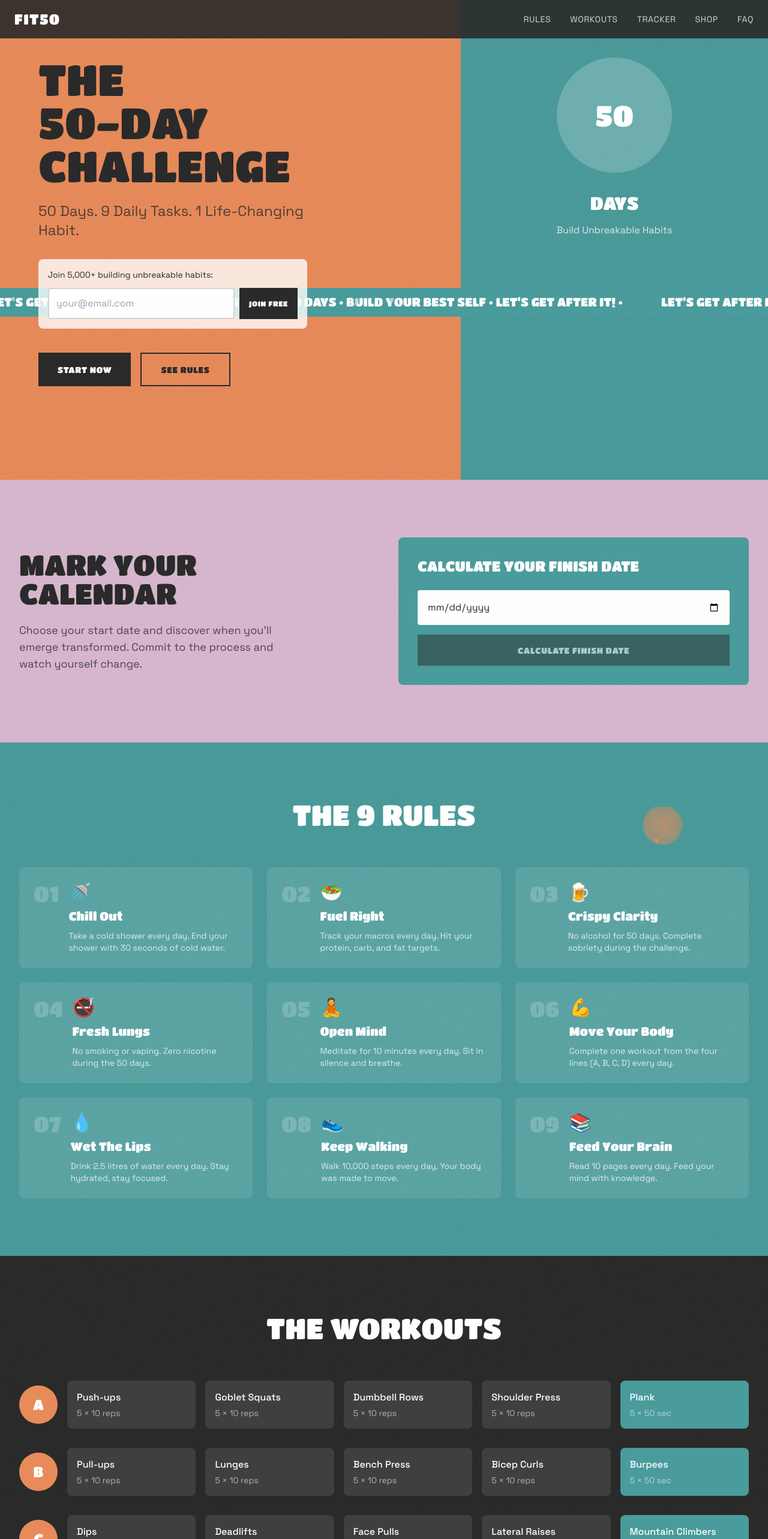
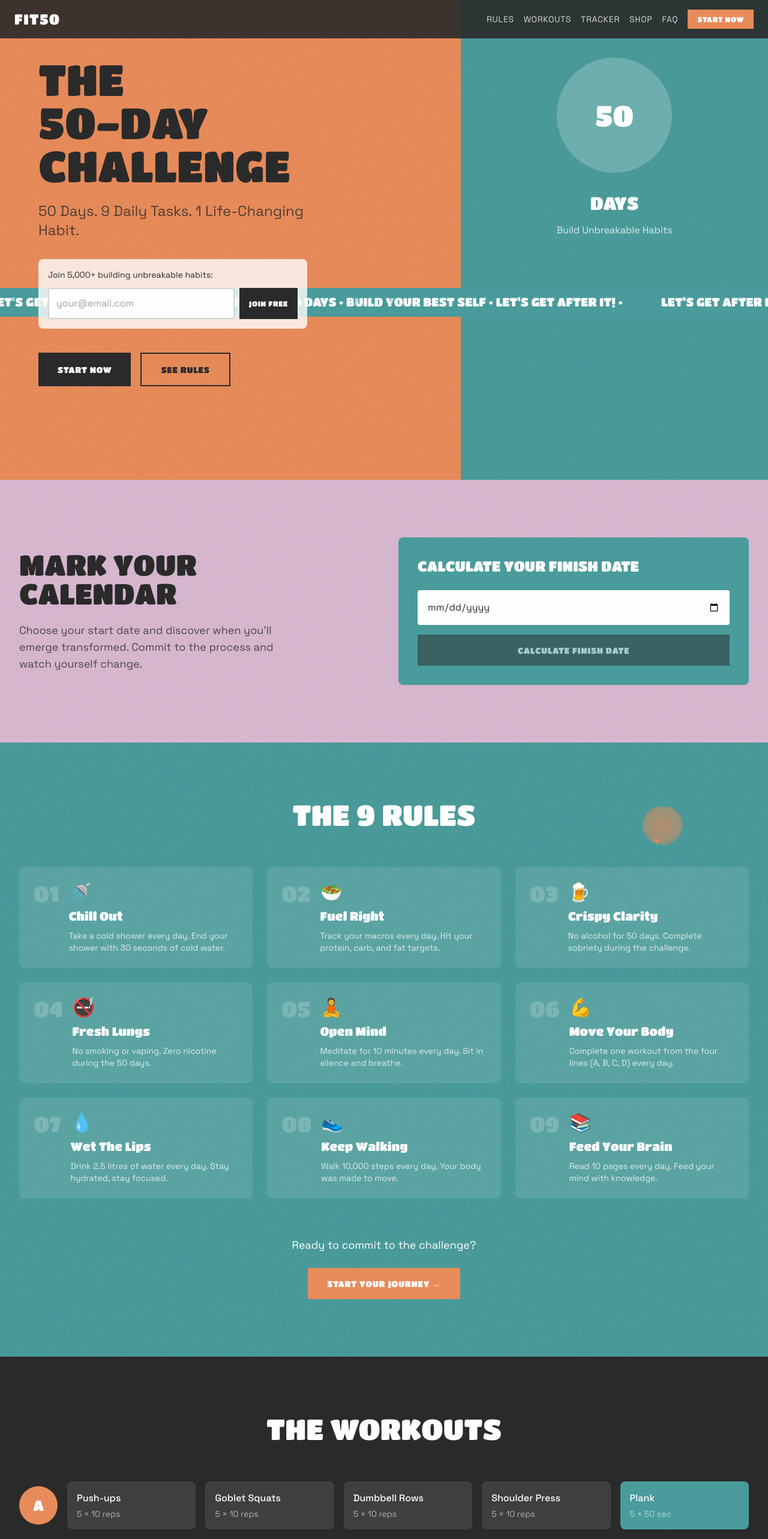
Before and after one commit to barnymurt/fit50, a Next.js app: page / in a window 1280 px wide. Shown: the top 2566 px of the page at 60% size. Built offline with nearby package versions, Linux system fonts and the light colour scheme.

Commit message:
Add CTAs across all sections
- Rules: 'Start Your Journey' button
- Workouts: 'Start Tracking Now' button
- Calculator: 'Start Tracking' button after date calculation
- FAQ: 'Begin The Challenge' button
- Nav: Added 'Start Now' coral button

```diff
--- a/src/components/Calculator.tsx
+++ b/src/components/Calculator.tsx
@@ -67,6 +67,12 @@ export default function Calculator() {
                   <p className="font-display text-2xl text-[#FEFEFE]">
                     {formatDate(finishDate)}
                   </p>
+                  <button
+                    onClick={() => document.getElementById('tracker')?.scrollIntoView({ behavior: 'smooth' })}
+                    className="mt-4 w-full bg-[#E88B5A] text-[#FEFEFE] font-display text-sm px-6 py-3 uppercase tracking-wider hover:bg-[#E88B5A]/80 transition-colors"
+                  >
+                    Start Tracking →
+                  </button>
                 </div>
               )}
             </div>
--- a/src/components/FAQ.tsx
+++ b/src/components/FAQ.tsx
@@ -64,6 +64,18 @@ export default function FAQ() {
             </div>
           ))}
         </div>
+
+        <div className="mt-16 text-center">
+          <p className="font-body text-[#2A2A2A] text-lg mb-6">
+            Still have questions? Let's get you started.
+          </p>
+          <button
+            onClick={() => document.getElementById('tracker')?.scrollIntoView({ behavior: 'smooth' })}
+            className="bg-[#2A2A2A] text-[#FEFEFE] font-display text-sm px-8 py-4 uppercase tracking-wider hover:bg-[#2A2A2A]/80 transition-colors"
+          >
+            Begin The Challenge →
+          </button>
+        </div>
       </div>
     </WatercolourSection>
   );
--- a/src/components/Nav.tsx
+++ b/src/components/Nav.tsx
@@ -16,7 +16,7 @@ export default function Nav() {
         <Link href="/" className="font-display text-2xl text-[#FEFEFE] tracking-wider">
           FIT50
         </Link>
-        <div className="hidden md:flex gap-8">
+        <div className="hidden md:flex gap-4 items-center">
           <button onClick={() => scrollToSection('rules')} className="text-[#FEFEFE]/80 hover:text-[#FEFEFE] font-body text-sm uppercase tracking-wider">
             Rules
           </button>
@@ -32,6 +32,12 @@ export default function Nav() {
           <button onClick={() => scrollToSection('faq')} className="text-[#FEFEFE]/80 hover:text-[#FEFEFE] font-body text-sm uppercase tracking-wider">
             FAQ
           </button>
+          <button
+            onClick={() => scrollToSection('tracker')}
+            className="bg-[#E88B5A] text-[#FEFEFE] font-display text-xs px-4 py-2 uppercase tracking-wider hover:bg-[#E88B5A]/80 transition-colors"
+          >
+            Start Now
+          </button>
         </div>
       </div>
     </nav>
--- a/src/components/Rules.tsx
+++ b/src/components/Rules.tsx
@@ -114,6 +114,18 @@ export default function Rules() {
             </div>
           ))}
         </div>
+
+        <div className="mt-16 text-center">
+          <p className="font-body text-[#FEFEFE] text-lg mb-6">
+            Ready to commit to the challenge?
+          </p>
+          <button
+            onClick={() => document.getElementById('tracker')?.scrollIntoView({ behavior: 'smooth' })}
+            className="bg-[#E88B5A] text-[#FEFEFE] font-display text-sm px-8 py-4 uppercase tracking-wider hover:bg-[#E88B5A]/80 transition-colors"
+          >
+            Start Your Journey →
+          </button>
+        </div>
       </div>
     </WatercolourSection>
   );
--- a/src/components/Workouts.tsx
+++ b/src/components/Workouts.tsx
@@ -77,6 +77,15 @@ export default function Workouts() {
             Repeat the pattern: A → B → C → D → A → B → C → D...
           </p>
         </div>
+
+        <div className="mt-12 text-center">
+          <button
+            onClick={() => document.getElementById('tracker')?.scrollIntoView({ behavior: 'smooth' })}
+            className="bg-[#E88B5A] text-[#FEFEFE] font-display text-sm px-8 py-4 uppercase tracking-wider hover:bg-[#E88B5A]/80 transition-colors"
+          >
+            Start Tracking Now →
+          </button>
+        </div>
       </div>
     </WatercolourSection>
   );
```
